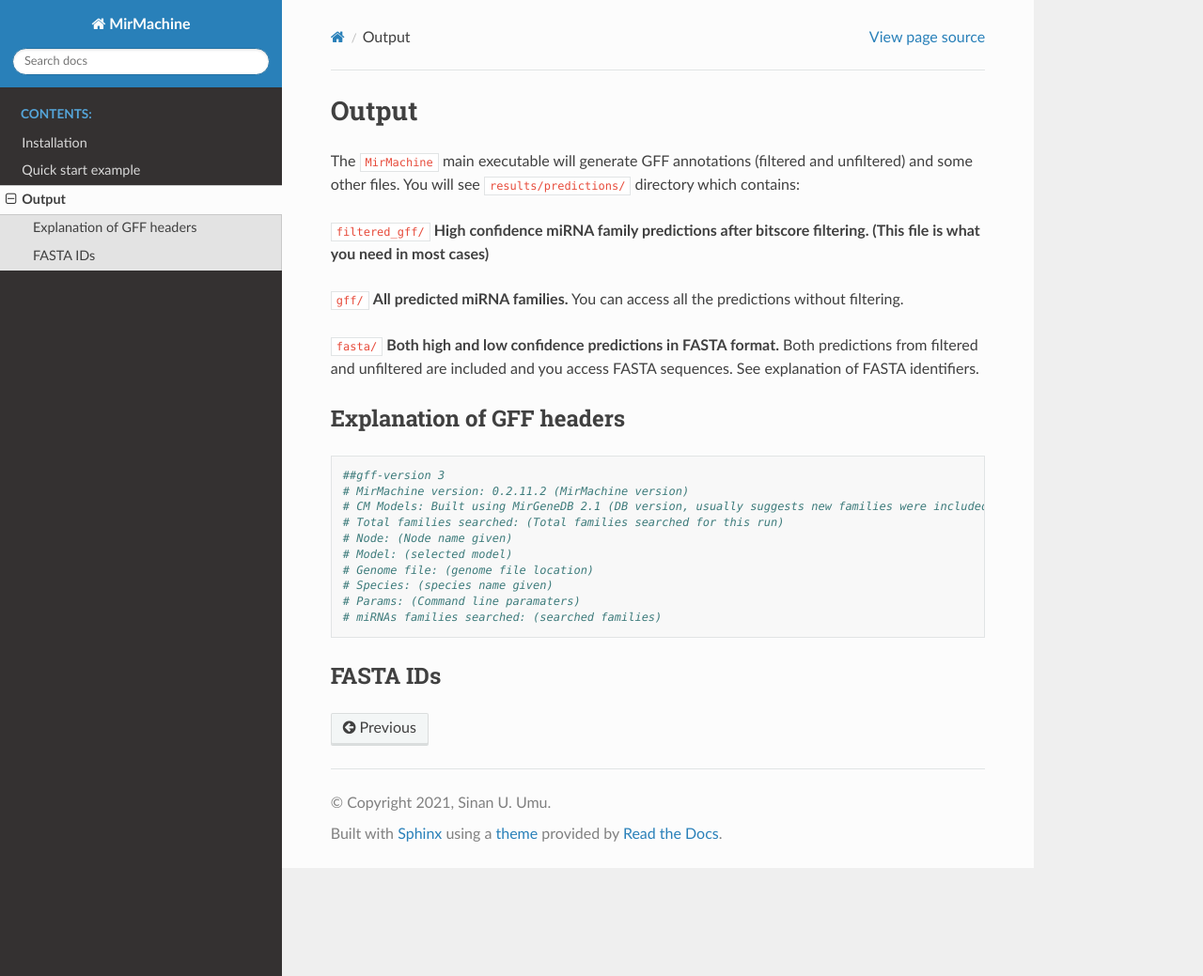
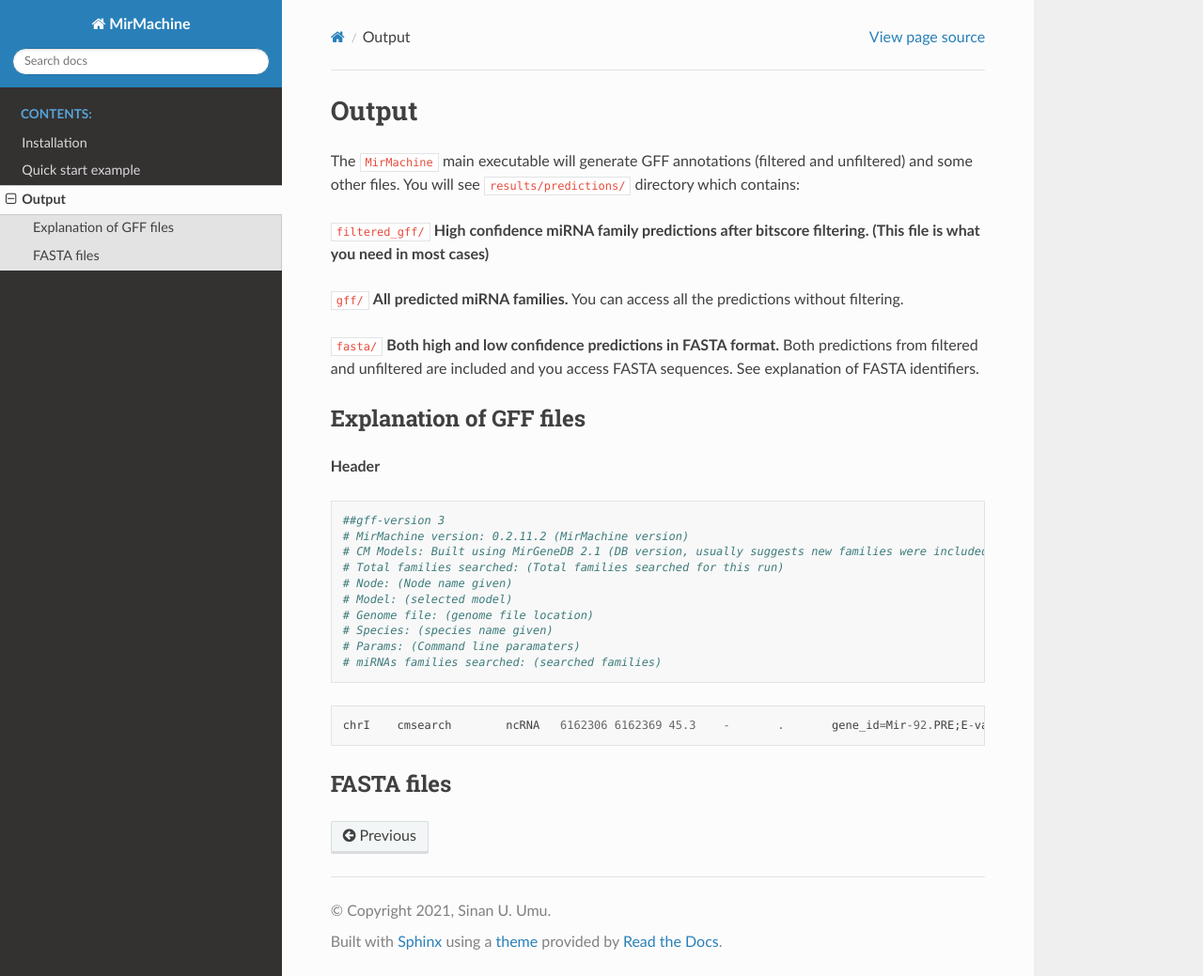
Before and after one commit to sinanugur/MirMachine, a Sphinx documentation site: the page built from docs/output.md, in a window 1280 px wide and 1039 px high. Shown: the whole window at 94% size. Built offline with Sphinx 7.4.7 and the Read the Docs theme 2.0.0, drawn with Linux system fonts in a browser that asks for light colours.

Commit message:
Update output.md

````diff
--- a/docs/output.md
+++ b/docs/output.md
@@ -10,8 +10,9 @@
 `fasta/` __Both high and low confidence predictions in FASTA format.__  Both predictions from filtered and unfiltered are included and you access FASTA sequences. See explanation of FASTA identifiers.
 
 
-## Explanation of GFF headers
+## Explanation of GFF files
 
+**Header**
 ```
 ##gff-version 3
 # MirMachine version: 0.2.11.2 (MirMachine version)
@@ -25,4 +26,8 @@
 # miRNAs families searched: (searched families)
 ```
 
-## FASTA IDs
+```
+chrI    cmsearch        ncRNA   6162306 6162369 45.3    -       .       gene_id=Mir-92.PRE;E-value=5.5e-07;sequence_with_30nt=TGCTGAAAATCGTCCGAAGATATCAGGATCAGGCCTTGGCTGATTGCAAAATTGTTCACCGTGAAAATTAAATATTGCACTCTCCCCGGCCTGATCTGAGAGTAAGGCGAAGCTGAATTGACTT
+```
+
+## FASTA files
````
